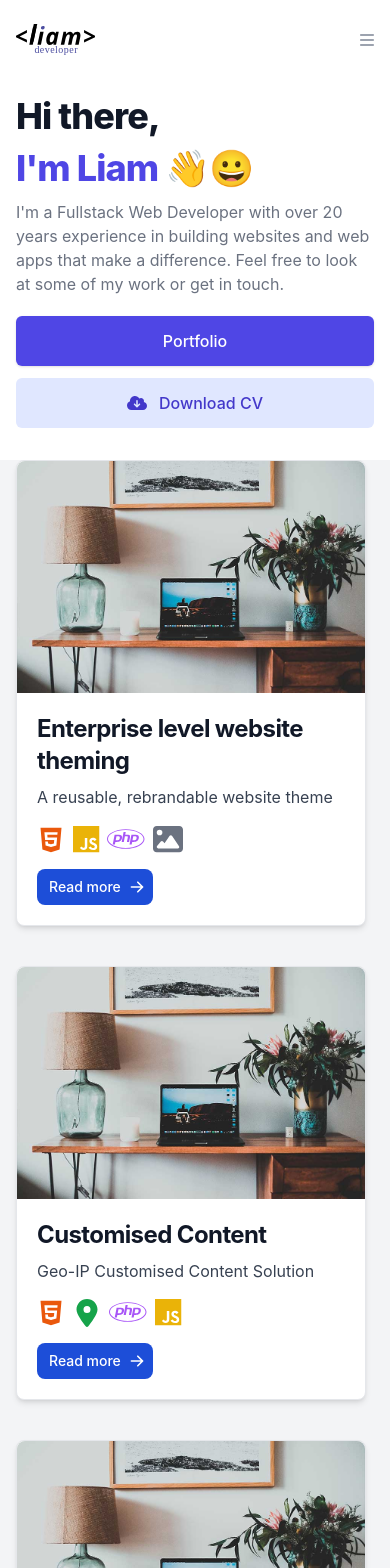
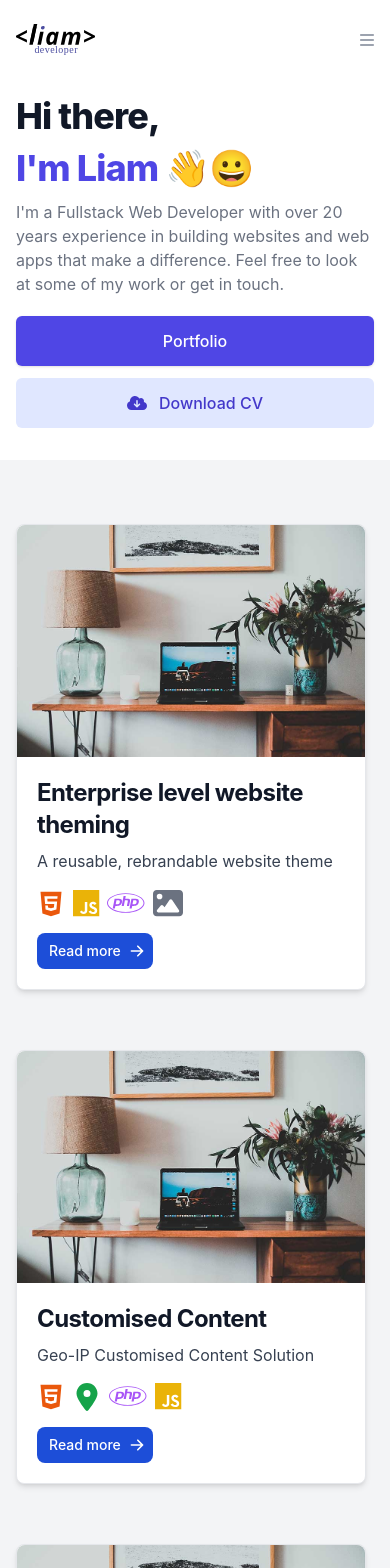
Before and after one commit to liamsquire/my-portfolio-1, a React (Create React App) app: page / in a window 390 px wide. Shown: the top 1568 px of the page. Built offline with nearby package versions, Linux system fonts and the light colour scheme.

Commit message:
Changed Cards wrapper to become responsive and go full width in small device

```diff
--- a/src/components/Portfolio.js
+++ b/src/components/Portfolio.js
@@ -4,29 +4,41 @@ import image1 from '../assets/image-1.jpg'
 
 const features2 = [
   {
-    name: 'Github',
+    name: 'Git and Github',
     description:
-      'Lorem ipsum, dolor sit amet consectetur adipisicing elit. Maiores impedit perferendis suscipit eaque, iste dolor cupiditate blanditiis ratione.',
+      'Git is an awesome tool and GitHub is a great service for helping track changes in a coded based project and sharing that code with others, either privately or publicly. ',
     icon: <FontAwesomeIcon icon="fa-brands fa-github" className="h-8 w-8" />,
   },
   {
     name: 'Javascript',
     description:
-      'Lorem ipsum, dolor sit amet consectetur adipisicing elit. Maiores impedit perferendis suscipit eaque, iste dolor cupiditate blanditiis ratione.',
+      'Javascript is the foundation in doing nice things on websites. From button click effects, to loading new content, switching colours and a whole host more. ',
       icon: <FontAwesomeIcon icon="fa-brands fa-js" className="h-8 w-8" />,
   },
   {
     name: 'HTML 5',
     description:
-      'Lorem ipsum, dolor sit amet consectetur adipisicing elit. Maiores impedit perferendis suscipit eaque, iste dolor cupiditate blanditiis ratione.',
+      'HTML - the markup language of the web. Crucial in developing websites and web based apps.',
       icon: <FontAwesomeIcon icon="fa-brands fa-html5" className="h-8 w-8" />,
   },
   {
     name: 'CSS',
     description:
-      'Lorem ipsum, dolor sit amet consectetur adipisicing elit. Maiores impedit perferendis suscipit eaque, iste dolor cupiditate blanditiis ratione.',
+      'Before CSS, styling up web pages was a chore and messy. CSS revolutionsied how we handle content and presentation.',
       icon: <FontAwesomeIcon icon="fa-brands fa-css3-alt" className="h-8 w-8" />,
   },
+  {
+  name: 'SCSS',
+  description:
+    'SCSS is a layer above CSSI it allows us to do some fancy programmming style things with CSS. ',
+    icon: <FontAwesomeIcon icon="fa-brands fa-css3-alt" className="h-8 w-8" />,
+},
+{
+  name: 'PHP',
+  description:
+    'PHP - a tool used on many millions of websites.  All those WordPress websites are built using PHP.',
+    icon: <FontAwesomeIcon icon="fa-brands fa-css3-alt" className="h-8 w-8" />,
+},
 ]
 
 const callouts = [
@@ -83,17 +95,13 @@ const callouts = [
   export default function Example() {
     return (
     <div>
-
-
-
-
-
       <div className="bg-gray-100">
         <div className="max-w-7xl mx-auto px-4 sm:px-6 lg:px-8">
-          <div className="max-w-2xl mx-auto pt-0 pb-16 sm:pt-8 sm:pb-24 lg:pt-16 lg:pb-32 lg:max-w-none">
-              <div className="flex items-stretch flex-wrap ">
+          <div className="max-w-2xl mx-auto pt-16 pb-16 sm:pt-8 sm:pb-24 lg:pt-16 lg:pb-32 lg:max-w-none">
+              {/* <div className="flex items-stretch flex-wrap"> */}
+              <div className="grid grid-cols-1 sm:grid-cols-2 md:grid-cols-2 lg:grid-cols-3 xl:grid-cols-3 gap-5">
                 {callouts.map((callout) => (
-                    <div class="max-w-sm lg:w-full bg-white rounded-lg border border-gray-200 shadow-md dark:bg-gray-800 dark:border-gray-700 mr-2 mb-10">
+                    <div class="sm:w-full lg:w-full bg-white rounded-lg border border-gray-200 shadow-md dark:bg-gray-800 dark:border-gray-700 mr-2 mb-10">
                     <a href="#">
                         <img class="rounded-t-lg" src={image1} alt="" />
                     </a>
@@ -145,12 +153,12 @@ const callouts = [
       <div className="py-12 bg-white">
       <div className="max-w-7xl mx-auto px-4 sm:px-6 lg:px-8">
         <div className="lg:text-center">
-          <h2 className="text-base text-indigo-600 font-semibold tracking-wide uppercase">Transactions</h2>
+          <h2 className="text-base text-indigo-600 font-semibold tracking-wide uppercase">Technologies</h2>
           <p className="mt-2 text-3xl leading-8 font-extrabold tracking-tight text-gray-900 sm:text-4xl">
-            A better way to send money
+            Some of the main technologies I use
           </p>
           <p className="mt-4 max-w-2xl text-xl text-gray-500 lg:mx-auto">
-            I'm a Fullstack Web Developer with over 20 years experience. I love building websites and web apps that make a difference. Come look at some of my work or get in touch.
+            I'm always learning and keen to try out new technologies so I can continually improve older code bases or be able to do new things in smarter ways.
           </p>
         </div>
 
```
